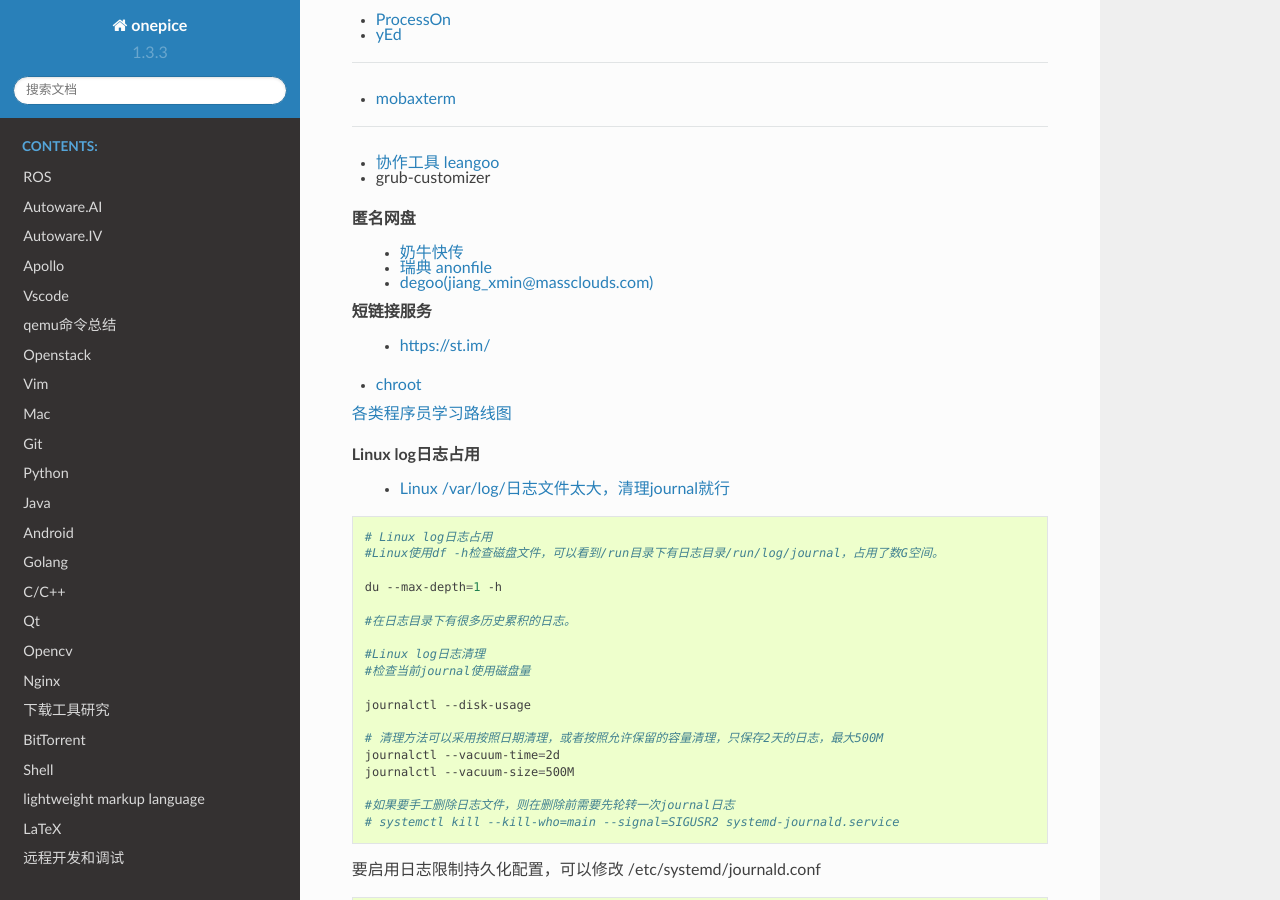
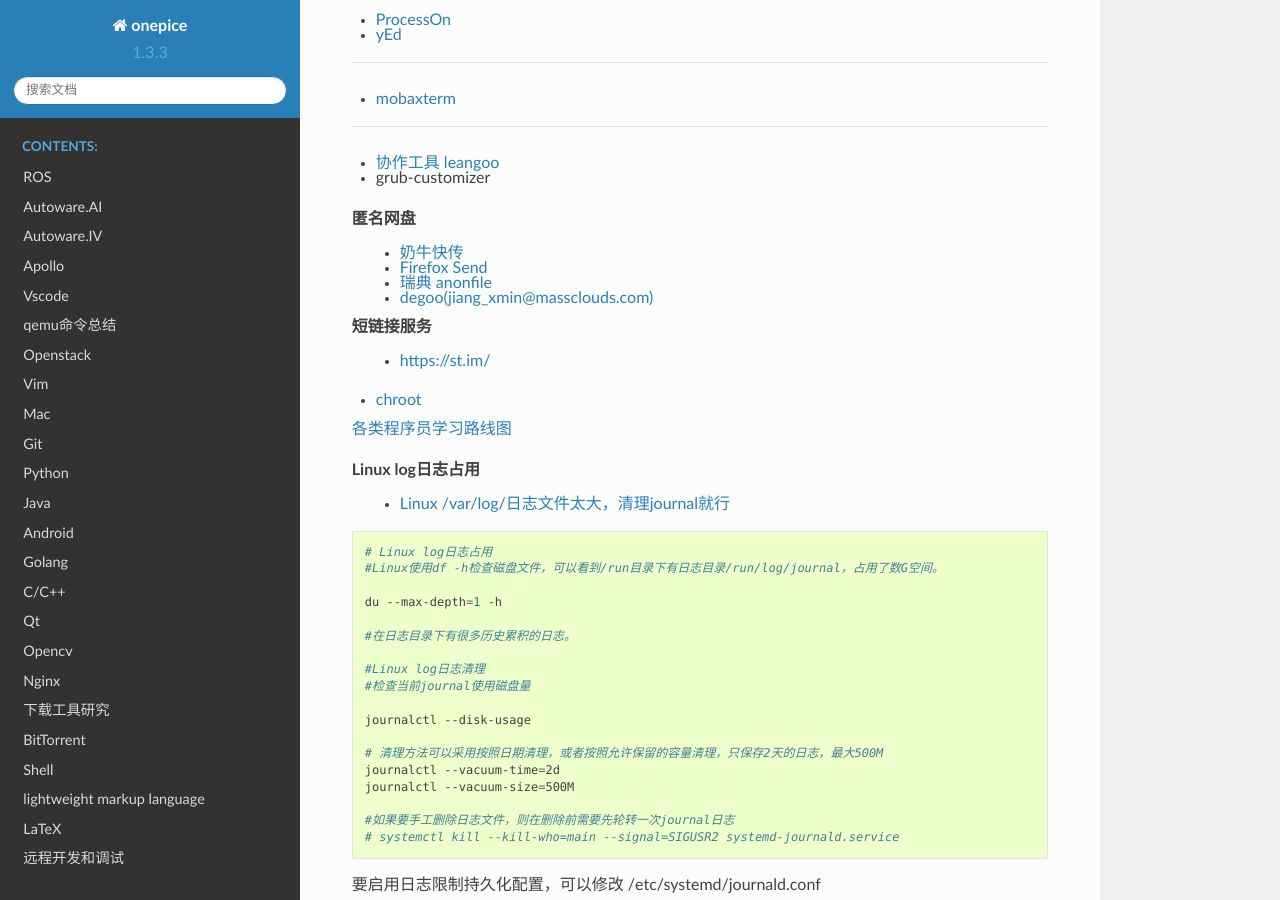
Before and after one commit to my-rds-store/my_space, a Sphinx documentation site: the page built from source/index.rst, in a window 1280 px wide and 900 px high, scrolled down 2332 px. Built offline with Sphinx 7.4.7 and the Read the Docs theme 2.0.0, drawn with Linux system fonts in a browser that asks for light colours.

Commit message:
update ...

```diff
--- a/source/index.rst
+++ b/source/index.rst
@@ -180,9 +180,10 @@
 
 
 匿名网盘
-    *  `奶牛快传 <http://cowtransfer.com/>`_
-    *  `瑞典 anonfile  <https://anonfile.com/>`_
-    *  `degoo(jiang_xmin@massclouds.com)  <https://degoo.com>`_
+    * `奶牛快传 <http://cowtransfer.com/>`_
+    * `Firefox Send <https://send.ioiox.com/>`_
+    * `瑞典 anonfile  <https://anonfile.com/>`_
+    * `degoo(jiang_xmin@massclouds.com)  <https://degoo.com>`_
 
 短链接服务
     * https://st.im/
```
